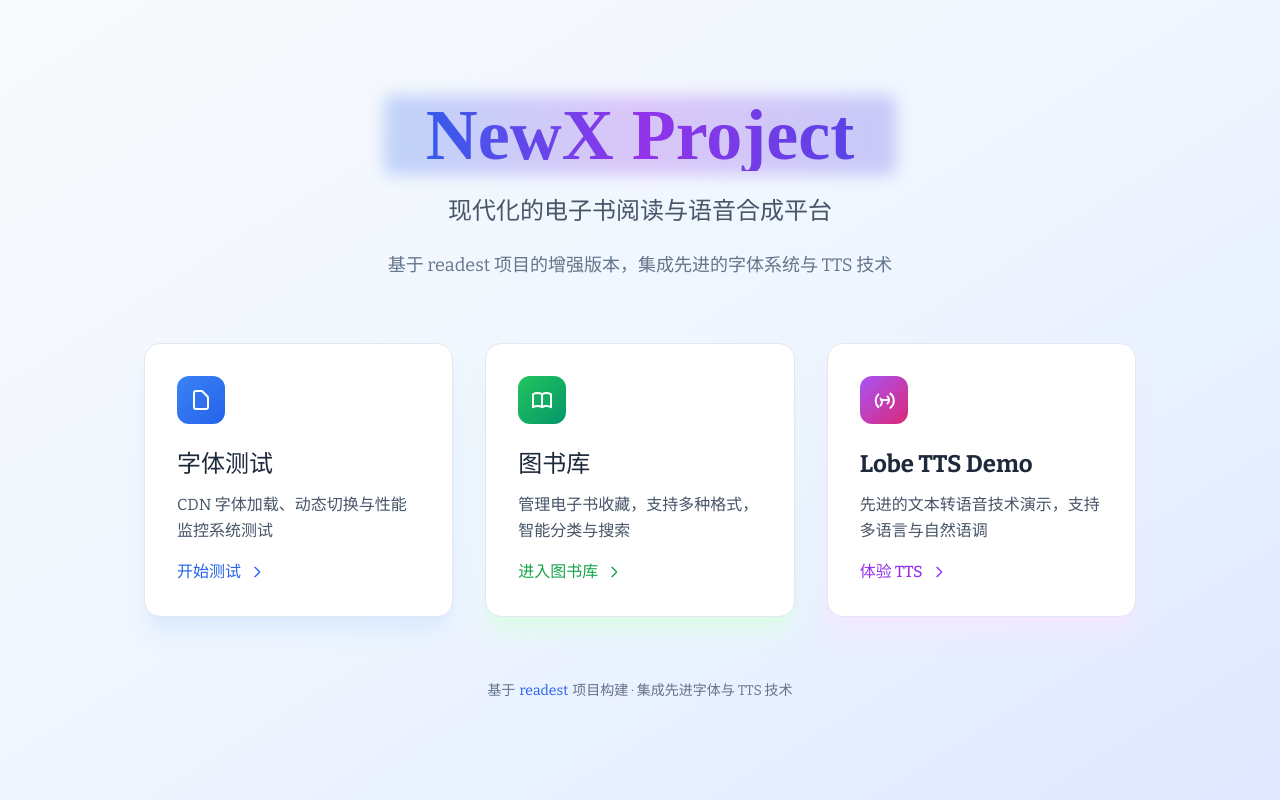
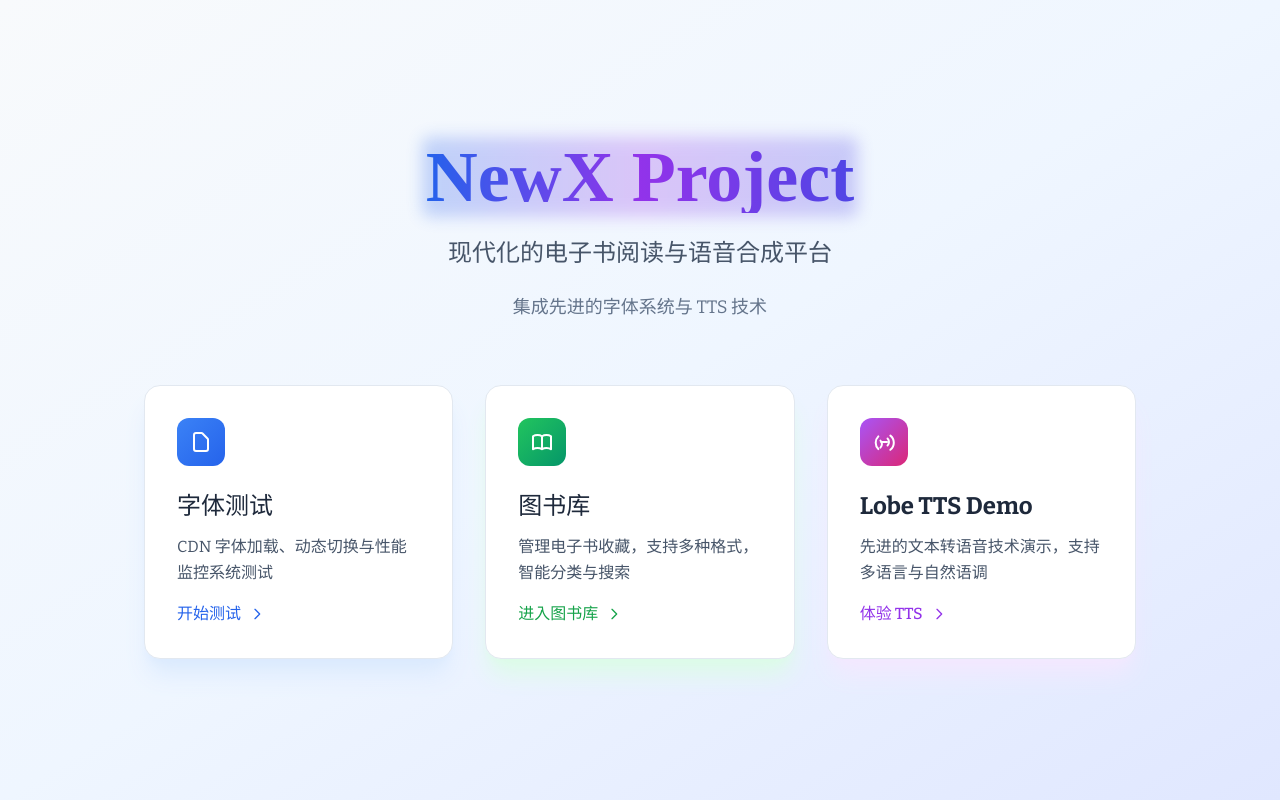
Before and after one commit to 91xcode/x-book-reader, a Next.js app: page / in a window 1280 px wide. Built offline with nearby package versions, Linux system fonts and the light colour scheme; a small style sheet from the web is missing.

Commit message:
访问首页调整

```diff
--- a/src/app/page.tsx
+++ b/src/app/page.tsx
@@ -29,7 +29,7 @@
           {/* 描述文字 */}
           <p className="text-lg text-slate-500 dark:text-slate-400"
              style={{ fontFamily: 'Bitter, "Noto Serif SC", serif' }}>
-            基于 readest 项目的增强版本，集成先进的字体系统与 TTS 技术
+            集成先进的字体系统与 TTS 技术
           </p>
         </div>
 
@@ -133,19 +133,6 @@
           </Link>
         </div>
 
-        {/* 底部版权信息 */}
-        <div className="mt-16 text-center">
-          <p className="text-sm text-slate-500 dark:text-slate-400">
-            基于
-            <a href="https://github.com/readest/readest"
-               target="_blank"
-               rel="noopener noreferrer"
-               className="mx-1 text-blue-600 hover:text-blue-700 dark:text-blue-400 dark:hover:text-blue-300 transition-colors duration-200">
-              readest
-            </a>
-            项目构建 · 集成先进字体与 TTS 技术
-          </p>
-        </div>
       </div>
     </main>
   )
```
